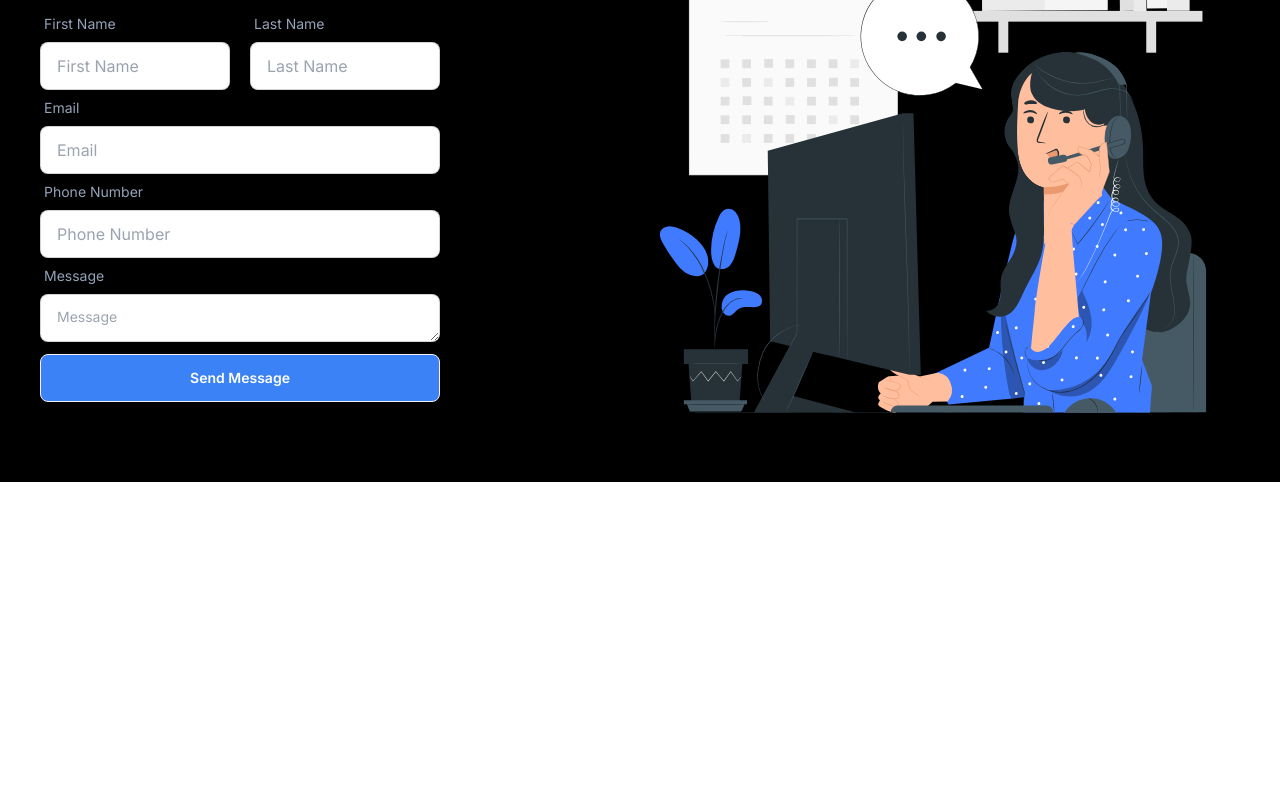
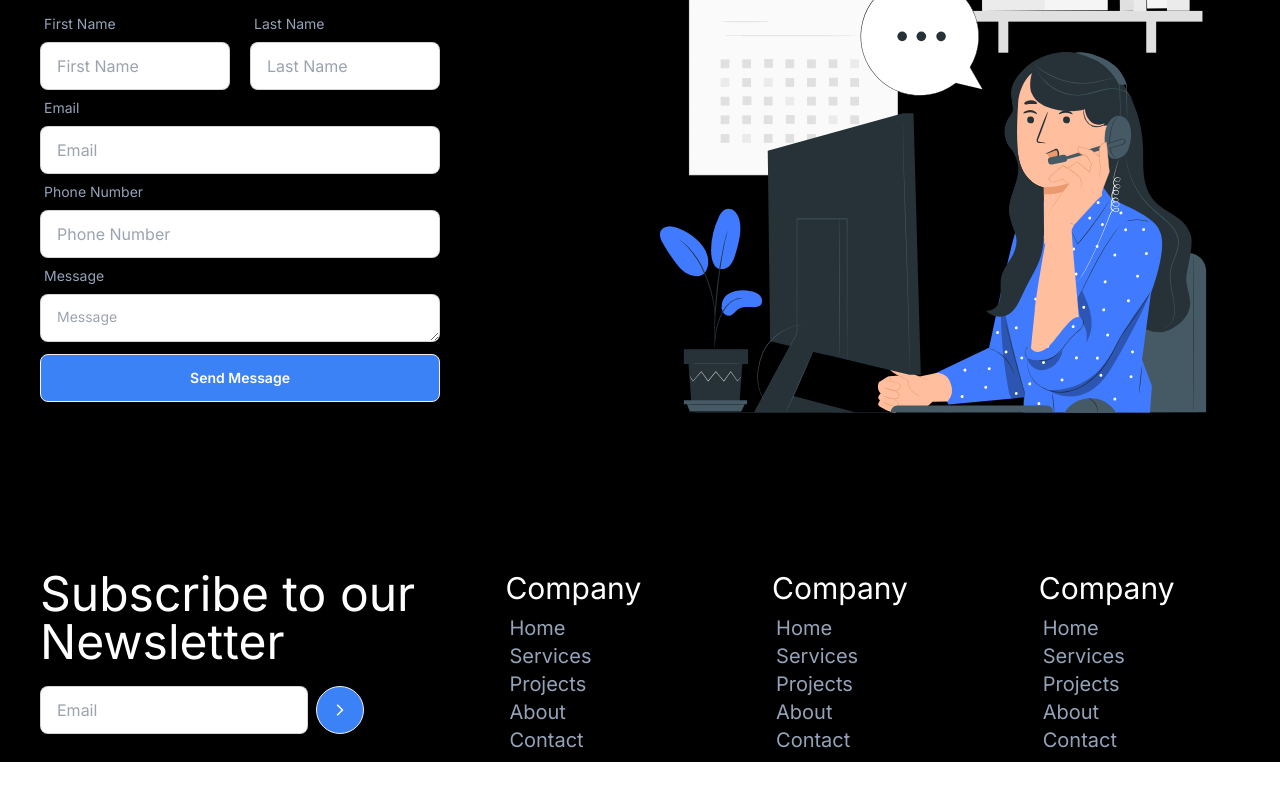
Before and after one commit to ruhulaminparvez/company-portfolio, a Next.js app: page / in a window 1280 px wide. Shown: the part 2864-3664 px from the top of the page. Before the commit the page ends 3426 px from the top, so only its background shows below. Built offline with nearby package versions, Linux system fonts and the light colour scheme.

Commit message:
Header Footer Done :octocat:

```diff
--- a/app/page.js
+++ b/app/page.js
@@ -17,7 +17,7 @@ export default function Home() {
       <Team />
       <ClientFeedback />
       <ContactUs />
-      {/* <Footer />/ */}
+      <Footer />
     </main>
   );
 }
--- a/components/contactUs/ContactUs.jsx
+++ b/components/contactUs/ContactUs.jsx
@@ -46,7 +46,7 @@ const ContactUs = () => {
                         </div>
                         <textarea placeholder="Message" className="input textarea textarea-bordered w-full"></textarea>
                     </label>
-                    <button className='btn bg-blue-500 text-white hover:bg-blue-600 w-full 0 mt-3'>Send Message</button>
+                    <button className='btn bg-blue-500 text-white hover:bg-blue-600 w-full mt-3'>Send Message</button>
                 </div>
             </div>
             <div className='w-2/3'>
--- a/components/shared/footer/Footer.jsx
+++ b/components/shared/footer/Footer.jsx
@@ -1,9 +1,56 @@
 import React from 'react';
+import { MdArrowForwardIos } from "react-icons/md";
+import Link from 'next/link';
 
 const Footer = () => {
     return (
-        <section>
-            Footer
+        <section className='px-10 my-20 w-full flex items-start'>
+            <div className='w-1/3'>
+                <h2 className='text-5xl my-2'>Subscribe to our Newsletter</h2>
+
+                <div className='mt-5 flex items-center gap-2'>
+                    <label className="form-control ">
+                        <input type="text" placeholder="Email" className="input input-bordered w-fit" />
+                    </label>
+                    <button className='btn bg-blue-500 rounded-full text-white hover:bg-blue-600 w-fit'>
+                        <MdArrowForwardIos />
+                    </button>
+                </div>
+            </div>
+            <div className='w-2/3'>
+                <div className='grid grid-cols-3 my-2'>
+                    <div className='mx-auto'>
+                        <h4 className='text-3xl mb-2'>Company</h4>
+                        <ul>
+                            {['Home', 'Services', 'Projects', 'About', 'Contact'].map((item, index) => (
+                                <li key={index}>
+                                    <Link href="#" className="menu-item text-xl mx-1 text-slate-400">{item}</Link>
+                                </li>
+                            ))}
+                        </ul>
+                    </div>
+                    <div className='mx-auto'>
+                        <h4 className='text-3xl mb-2'>Company</h4>
+                        <ul>
+                            {['Home', 'Services', 'Projects', 'About', 'Contact'].map((item, index) => (
+                                <li key={index}>
+                                    <Link href="#" className="menu-item text-xl mx-1 text-slate-400">{item}</Link>
+                                </li>
+                            ))}
+                        </ul>
+                    </div>
+                    <div className='mx-auto'>
+                        <h4 className='text-3xl mb-2'>Company</h4>
+                        <ul>
+                            {['Home', 'Services', 'Projects', 'About', 'Contact'].map((item, index) => (
+                                <li key={index}>
+                                    <Link href="#" className="menu-item text-xl mx-1 text-slate-400">{item}</Link>
+                                </li>
+                            ))}
+                        </ul>
+                    </div>
+                </div>
+            </div>
         </section>
     );
 };
```
